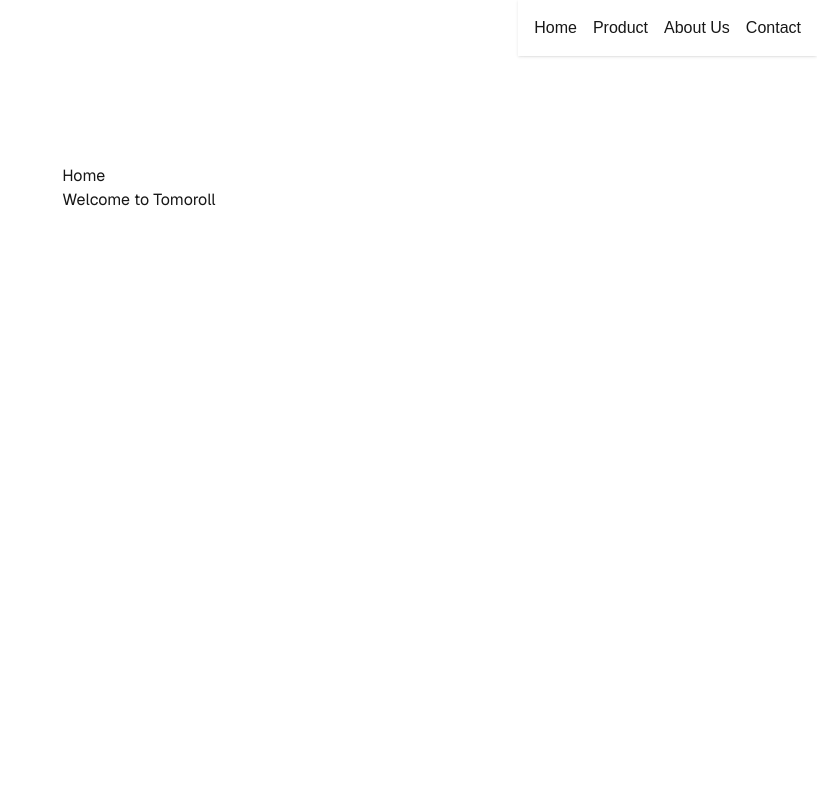
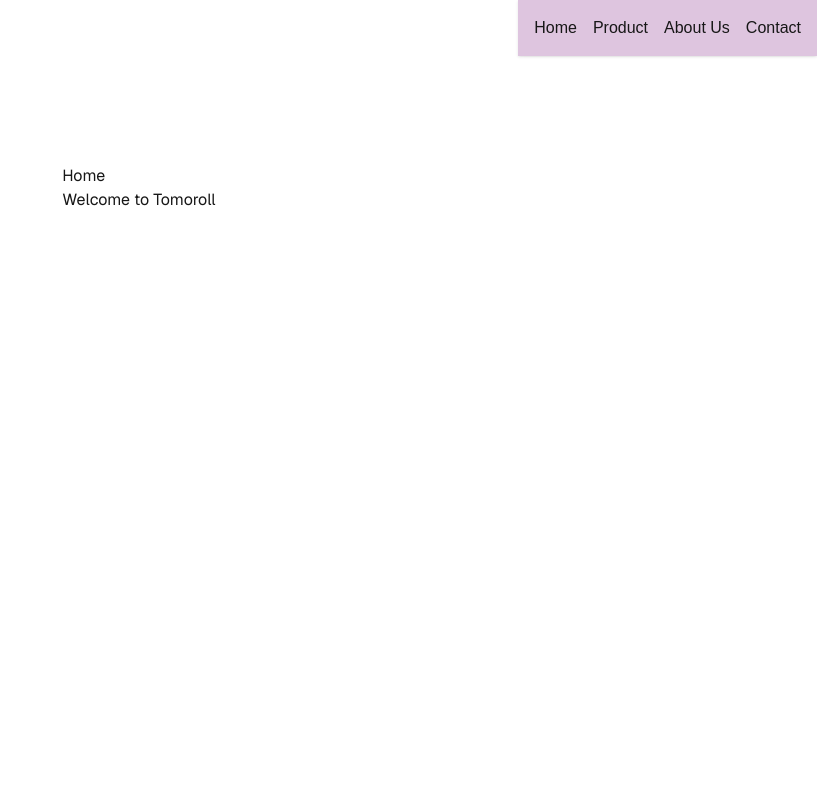
Before and after one commit to sunpochin/tomoroll, a Next.js app: page / in a window 1280 px wide. Shown: the top 800 px of the page, without its empty margins (463-1280 px from the left). Built offline with nearby package versions, Linux system fonts and the light colour scheme.

Commit message:
feat: add custom-pink

```diff
--- a/src/app/NavBar.tsx
+++ b/src/app/NavBar.tsx
@@ -1,9 +1,10 @@
 // src/app/NavBar.tsx
 import React from 'react';
+import './globals.css';
 
 const NavBar = () => {
     return (
-    <nav className="fixed top-0 right-0 bg-white shadow p-4">
+    <nav className="fixed top-0 right-0 custom-pink shadow p-4">
         <ul className="flex flex-row items-center space-x-4">
         <li><a href="#home">Home</a></li>
         <li><a href="#product">Product</a></li>
--- a/src/app/globals.css
+++ b/src/app/globals.css
@@ -27,3 +27,7 @@ body {
   color: var(--foreground);
   font-family: Arial, Helvetica, sans-serif;
 }
+
+.custom-pink {
+  background-color: rgb(222, 197, 223); /* 使用 RGB 顏色 */
+}
```
